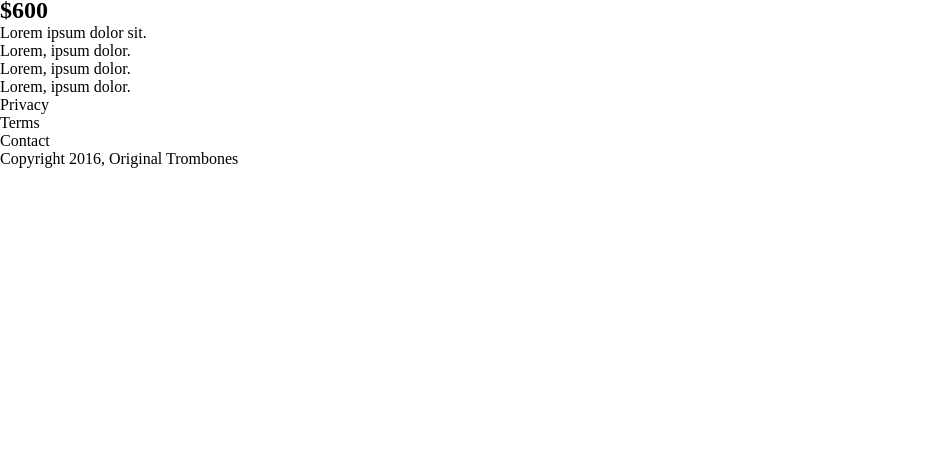
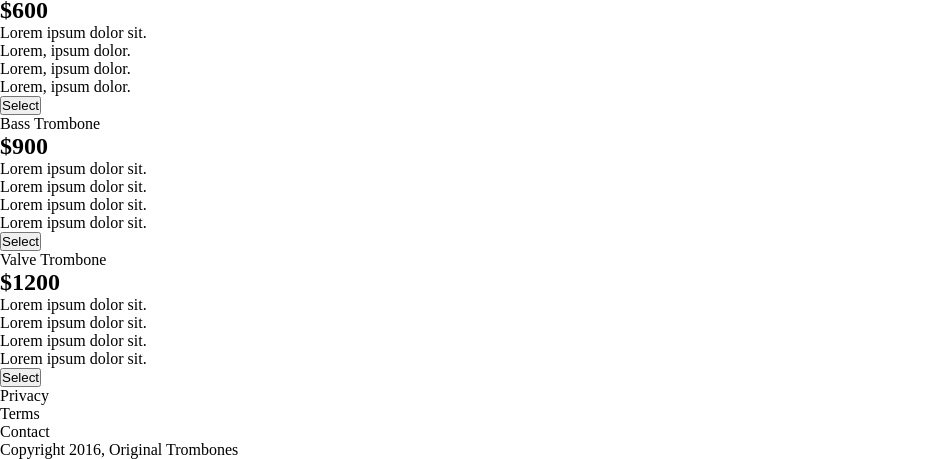
Before and after one commit to Freherdez/Lading-page, a plain HTML site: page index.html in a window 1280 px wide. Shown: the part 504-963 px from the top of the page, without its empty margins (0-951 px from the left). Before the commit the page ends 800 px from the top, so only its background shows below. Drawn offline with Linux system fonts and the light colour scheme.

Commit message:
all class, button products

```diff
--- a/index.html
+++ b/index.html
@@ -78,6 +78,29 @@
               <li>Lorem, ipsum dolor.</li>
               <li>Lorem, ipsum dolor.</li>
             </ol>
+            <button class="btn">Select</button>
+          </div>
+          <div id="bass" class="product">
+            <div class="level">Bass Trombone</div>
+            <h2>$900</h2>
+            <ol>
+              <li>Lorem ipsum dolor sit.</li>
+              <li>Lorem ipsum dolor sit.</li>
+              <li>Lorem ipsum dolor sit.</li>
+              <li>Lorem ipsum dolor sit.</li>
+            </ol>
+            <button class="btn">Select</button>
+          </div>
+          <div id="valve" class="product">
+            <div class="level">Valve Trombone</div>
+            <h2>$1200</h2>
+            <ol>
+              <li>Lorem ipsum dolor sit.</li>
+              <li>Lorem ipsum dolor sit.</li>
+              <li>Lorem ipsum dolor sit.</li>
+              <li>Lorem ipsum dolor sit.</li>
+            </ol>
+            <button class="btn">Select</button>
           </div>
         </section>
         <footer id="footer">
```
